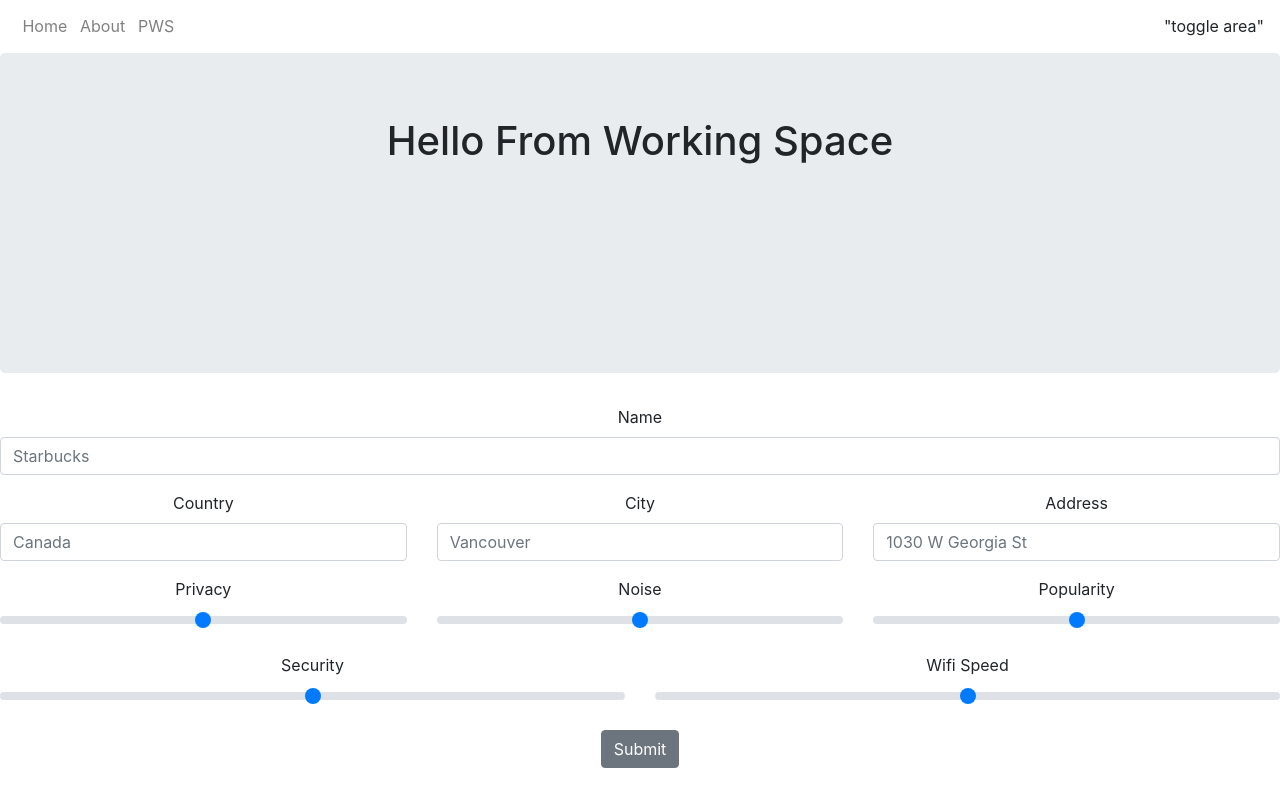
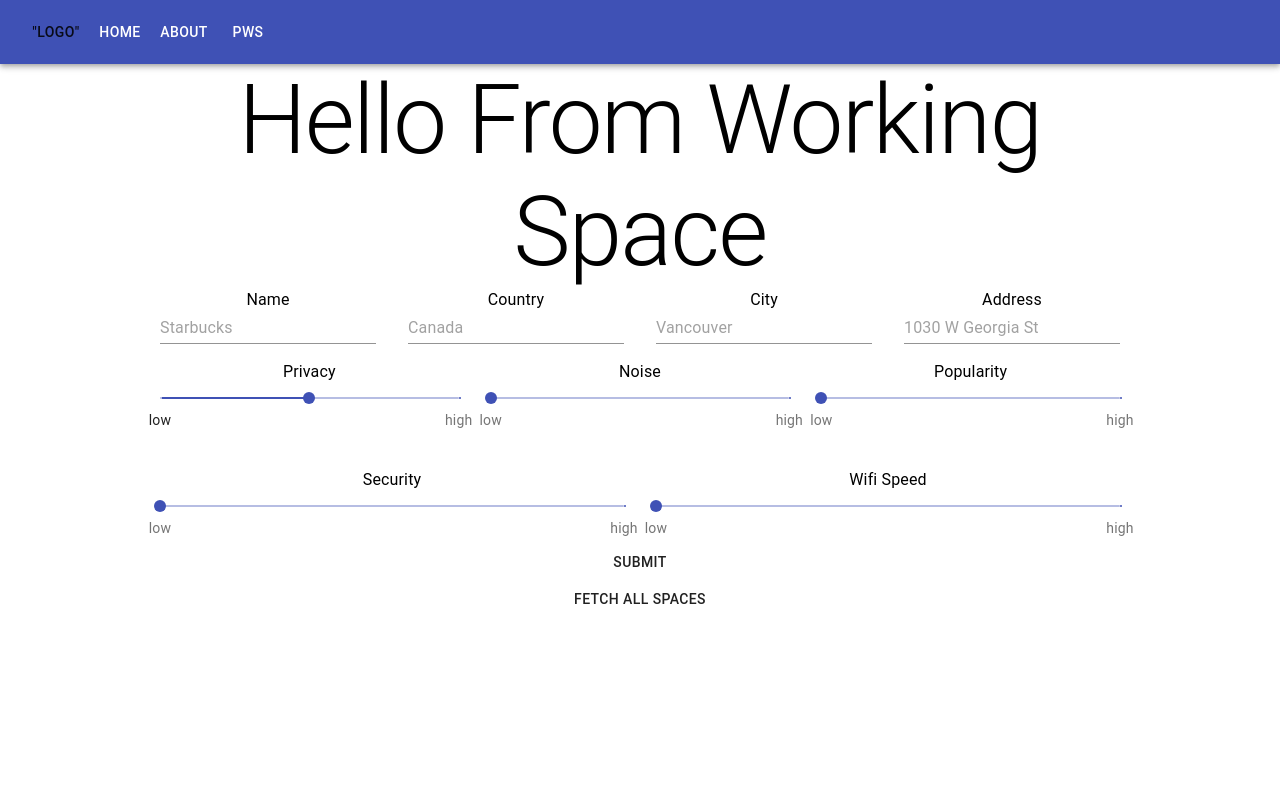
Before and after one commit to ColeMontagano/PWS, a React (Create React App) app in the folder frontend/: page /pws in a window 1280 px wide. Built offline with nearby package versions, Linux system fonts and the light colour scheme; no server answers.

Commit message:
material ui, import spaces from db

```diff
--- a/frontend/package.json
+++ b/frontend/package.json
@@ -3,14 +3,13 @@
   "version": "0.1.0",
   "private": true,
   "dependencies": {
+    "@material-ui/core": "^4.9.0",
     "axios": "^0.19.1",
-    "bootstrap": "^4.3.1",
     "formik": "^2.1.2",
     "react": "^16.9.0",
     "react-dom": "^16.9.0",
     "react-router-dom": "^5.0.1",
-    "react-scripts": "^3.3.0",
-    "reactstrap": "^8.0.1"
+    "react-scripts": "^3.3.0"
   },
   "scripts": {
     "start": "react-scripts start",
--- a/frontend/src/App.css
+++ b/frontend/src/App.css
@@ -2,8 +2,8 @@
   text-align: center;
 }
 
-.jumbotron {
-  min-height: 20rem;
+.workingSpaces {
+	margin: 0 10rem;
 }
 
 .navLinks {
--- a/frontend/src/App.js
+++ b/frontend/src/App.js
@@ -1,12 +1,12 @@
 import React from 'react';
 import './App.css';
 import { Route, Switch } from 'react-router-dom'
-import {Home, About, WorkingSpaces, AppNavbar } from './components/index.js'
+import {Home, About, WorkingSpaces, Navbar } from './components/index.js'
 
 function App() {
   return (
     <div className="App">
-        <AppNavbar/>
+        <Navbar/>
         <Switch>
           <Route path='/' exact component={Home} />
           <Route path='/about' component={About} />
--- a/frontend/src/components/about.jsx
+++ b/frontend/src/components/about.jsx
@@ -1,12 +1,12 @@
 import React, {Component} from 'react'
-import {Jumbotron} from 'reactstrap'
+import {Typography} from '@material-ui/core'
 
 class About extends Component {
     render() {
         return(
-            <Jumbotron>
-                <h1>Hello From About</h1>
-            </Jumbotron>
+            <Typography classname="header" variant="h1">
+            Hello From About
+       </Typography>
         )
     }
 }
--- a/frontend/src/components/home.jsx
+++ b/frontend/src/components/home.jsx
@@ -1,14 +1,14 @@
 import React, {Component} from 'react'
-import { Jumbotron} from 'reactstrap'
+import { Typography } from '@material-ui/core'
 
 
 class Home extends Component {
 
 render() {
      return(
-     <Jumbotron>
-          <h1>Welcome To Public Working Spaces</h1>
-     </Jumbotron>
+     <Typography classname="header" variant="h1">
+          Welcome To Public Working Spaces
+     </Typography>
 
      )
 }
--- a/frontend/src/components/index.js
+++ b/frontend/src/components/index.js
@@ -1,7 +1,7 @@
 import Home from './home'
 import About from './about'
 import WorkingSpaces from './workingspaces/main'
-import AppNavbar from './navbar'
+import Navbar from './navbar'
 import NewSpace from './workingspaces/newspace'
 
-export { AppNavbar, Home, WorkingSpaces, About, NewSpace }
+export { Navbar, Home, WorkingSpaces, About, NewSpace }
--- a/frontend/src/components/navbar.jsx
+++ b/frontend/src/components/navbar.jsx
@@ -1,55 +1,35 @@
 import React, { Component } from 'react'
 import { Link } from 'react-router-dom'
-import { Collapse, Navbar, NavbarToggler, Nav, NavItem} from 'reactstrap'
+import AppBar from '@material-ui/core/AppBar'
+import Toolbar from '@material-ui/core/Toolbar'
+import Typography from '@material-ui/core/Typography'
+import Button from '@material-ui/core/Button'
 
-class AppNavbar extends Component {
-	constructor(props) {
-		super(props)
-		this.toggle = this.toggle.bind(this)
-		this.state = {
-            isOpen: false
-		}
-	}
-
-	toggle() {
-		this.setState({
-			isOpen : !this.state.isOpen
-		})
-	}
-
+class Navbar extends Component {
 	render() {
 		return (
-			<div>
-				<Navbar dark expand="md">
-					<Link className="navLinks" to="/">
-						Home
-					</Link>
-					<Nav>
-						<NavItem>
-							<Link className="navLinks" to="/about">
-								About
-							</Link>
-						</NavItem>
-					</Nav>
-					<Nav>
-						<NavItem>
-							<Link className="navLinks" to="/pws">
-								PWS
-							</Link>
-						</NavItem>
-					</Nav>
-					<NavbarToggler onClick={this.toggle} />
-					<Collapse isOpen={this.state.isOpen} navbar>
-						<Nav className="ml-auto" navbar>
-							<NavItem>
-                                "toggle area"
-							</NavItem>
-						</Nav>
-					</Collapse>
-				</Navbar>
+			<div className="Navbar">
+				<AppBar position="sticky">
+					<Toolbar>
+						<Typography className="grow" variant="h6" color="inherit">
+							<Button component={Link} to="/">
+								"LOGO"
+							</Button>
+						</Typography>
+						<Button color="inherit" exact component={Link} to="/">
+							Home
+						</Button>
+						<Button color="inherit" component={Link} to="/about">
+							About
+						</Button>
+						<Button color="inherit" component={Link} to="/pws">
+							PWS
+						</Button>
+					</Toolbar>
+				</AppBar>
 			</div>
 		)
 	}
 }
 
-export default AppNavbar
+export default Navbar
--- a/frontend/src/components/workingspaces/main.jsx
+++ b/frontend/src/components/workingspaces/main.jsx
@@ -1,15 +1,20 @@
 import React, {Component} from 'react'
 import NewSpace from './newspace'
-import {Jumbotron} from 'reactstrap'
+import Spaces from './spaces'
+import {Typography} from '@material-ui/core'
 
 class WorkingSpaces extends Component {
     render() {
         return(
-            <div>
-                <Jumbotron>
-                    <h1>Hello From Working Space</h1>
-                </Jumbotron>
+            <div className="workingSpaces">
+     <Typography classname="header" variant="h1">
+          Hello From Working Space
+     </Typography>
+
+
                 <NewSpace />
+                <Spaces />
+
             </div>
         )
     }
--- a/frontend/src/components/workingspaces/newspace.jsx
+++ b/frontend/src/components/workingspaces/newspace.jsx
@@ -1,82 +1,103 @@
-import React from 'react'
-import {Col, Row, Button, Form, FormGroup, Label, Input, CustomInput} from 'reactstrap'
-import {useFormik} from 'formik'
+import React, {Component} from 'react'
+// import {Grid, Grid, Button, Form, FormControl, Typography, TextField, Slider} from 'reactstrap'
+import { makeStyles, FormControl, FormGroup, Typography, Slider, Grid, TextField, Button } from '@material-ui/core';
+import { useFormik } from 'formik'
 import axios from 'axios'
 
-const NewSpace = () =>  {
+const NewSpace = () => {
 
 
-const formik = useFormik({
-    initialValues : { name : '', country : '', city : '', address : '', privacy : 3, noise : 3, popularity : 3, security : 3, wifiSpeed : 3},
-    onSubmit: values => {axios.post('http://localhost:8080/workingspace', {values})}
-})
+    const formik = useFormik({
+        initialValues: { name: '', country: '', city: '', address: '',privacy: 3, noise: 3, popularity: 3, security: 3, wifiSpeed: 3},
+        onSubmit: values => { axios.post('http://localhost:8080/workingspace', { values }) }
+    })
 
 
-        return(
-            <div>
-            <Form onSubmit={formik.handleSubmit}>
-                <FormGroup>
-                    <Label for='name'>Name</Label>
-                    <Input type='text' id='name' name='name' placeholder='Starbucks' value={formik.values.name} onChange={formik.handleChange}/>
-                </FormGroup>
-                <Row>
-                    <Col md={4}>
-                        <FormGroup>
-                            <Label for='country'>Country</Label>
-                            <Input type='text' id='country' name='country' placeholder='Canada' value={formik.values.country} onChange={formik.handleChange}/>
-                        </FormGroup>
-                    </Col>
-                    <Col md={4}>
-                        <FormGroup>
-                            <Label for='city'>City</Label>
-                            <Input type='text' id='city' name='city' placeholder='Vancouver' value={formik.values.city} onChange={formik.handleChange}/>
-                        </FormGroup>
-                    </Col>
-                    <Col md={4}>
-                        <FormGroup>
-                            <Label for='address'>Address</Label>
-                            <Input type='text' id='address' name='address' placeholder='1030 W Georgia St' value={formik.values.address} onChange={formik.handleChange}/>
-                        </FormGroup>
-                    </Col>
-                </Row>
-                <Row>
-                    <Col md={4}>
-                        <FormGroup>
-                            <Label>Privacy</Label>
-                            <CustomInput type='range' name='privacy' id='privacy' min='1' max='5' value={formik.values.privacy} onChange={formik.handleChange}/>
-                        </FormGroup>
-                    </Col>
-                    <Col md={4}>
-                        <FormGroup>
-                            <Label>Noise</Label>
-                            <CustomInput type='range' name='noise' id='noise' min='1' max='5' default='1' value={formik.values.noise} onChange={formik.handleChange}/>
-                        </FormGroup>
-                    </Col>
-                    <Col md={4}>
-                        <FormGroup>
-                            <Label>Popularity</Label>
-                            <CustomInput type='range' name='popularity' id='popularity' min='1' max='5' value={formik.values.popularity} onChange={formik.handleChange}/>
-                        </FormGroup>
-                    </Col>
-                </Row>
-                <Row>
-                    <Col md={6}>
-                        <FormGroup>
-                            <Label>Security</Label>
-                            <CustomInput type='range' name='security' id='security' min='1' max='5' value={formik.values.security} onChange={formik.handleChange}/>
-                        </FormGroup>
-                    </Col>
-                    <Col md={6}>
-                        <FormGroup>
-                            <Label>Wifi Speed</Label>
-                            <CustomInput type='range' name='wifiSpeed' id='wifiSpeed' min='1' max='5' value={formik.values.wifiSpeed} onChange={formik.handleChange}/>
-                        </FormGroup>
-                    </Col>
-                </Row>
-                <Button type='submit'>Submit</Button>
-            </Form>
-         </div>
-        )
+    const marks = [
+        {
+            value: 1,
+            label: 'low',
+        },
+        {
+            value: 5,
+            label: 'high'
+        }
+    ];
+
+    function valuetext(value) {
+        return `${value}`;
+    }
+
+
+
+    return (
+        <form onSubmit={formik.handleSubmit}>
+            <Grid container spacing={4}>
+                <Grid item xs={3}>
+
+                    <Typography for='name'>Name</Typography>
+                    <TextField type='text' id='name' name='name' placeholder='Starbucks' value={formik.values.name} onChange={formik.handleChange} />
+
+                </Grid>
+                <Grid item xs={3}>
+
+                    <Typography for='country'>Country</Typography>
+                    <TextField type='text' id='country' name='country' placeholder='Canada' value={formik.values.country} onChange={formik.handleChange} />
+
+                </Grid>
+                <Grid item xs={3}>
+
+                    <Typography for='city'>City</Typography>
+                    <TextField type='text' id='city' name='city' placeholder='Vancouver' value={formik.values.city} onChange={formik.handleChange} />
+
+                </Grid>
+                <Grid item xs={3}>
+
+                    <Typography for='address'>Address</Typography>
+                    <TextField type='text' id='address' name='address' placeholder='1030 W Georgia St' value={formik.values.address} onChange={formik.handleChange} />
+
+                </Grid>
+
+            </Grid>
+
+            <Grid container spacing={4}>
+                <Grid item xs={4}>
+                    <Typography id="privacy">Privacy</Typography>
+                    <Slider name="privacy" step={1} marks={marks} min={1} max={5} onChange={formik.handleChange} valueLabelDisplay="auto" defaultValue={3} value={formik.values.privacy}/>
+
+                </Grid>
+
+                <Grid item xs={4}>
+
+                    <Typography>Noise</Typography>
+                    <Slider name='noise' getAriaValueText={valuetext} step={1} marks={marks} min={1} max={5}  onChange={formik.handleChange} valueLabelDisplay="auto"/>
+
+                </Grid>
+                <Grid item xs={4}>
+
+                    <Typography>Popularity</Typography>
+                    <Slider name='popularity' getAriaValueText={valuetext} step={1}  marks={marks} min={1} max={5} onChange={formik.handleChange} valueLabelDisplay="auto"/>
+
+                </Grid>
+                <Grid item xs={6}>
+
+                    <Typography>Security</Typography>
+                    <Slider name='security' getAriaValueText={valuetext} step={1}  marks={marks} min={1} max={5} v onChange={formik.handleChange} valueLabelDisplay="auto"/>
+
+                </Grid>
+                <Grid item xs={6}>
+
+                    <Typography>Wifi Speed</Typography>
+                    <Slider name='wifiSpeed' getAriaValueText={valuetext} step={1}  marks={marks} min={1} max={5} onChange={formik.handleChange} valueLabelDisplay="auto"/>
+
+                </Grid>
+
+            </Grid>
+
+
+            <Button type='submit'>Submit</Button>
+        </form>
+    )
 
 }
 
--- /dev/null
+++ b/frontend/src/components/workingspaces/spaceList.jsx
@@ -0,0 +1,19 @@
+import React from 'react'
+
+
+const SpaceList = (props) => {
+
+    console.log(props.allSpaces)
+
+    return(props.allSpaces.map((spaces, i) => {
+        return(
+        <div key={i}>
+            <h1>{spaces.name}</h1>
+        </div>
+
+        )
+    })
+    )
+}
+
+export default SpaceList
--- /dev/null
+++ b/frontend/src/components/workingspaces/spaces.jsx
@@ -0,0 +1,31 @@
+import React, {Component} from 'react'
+import {Button} from '@material-ui/core'
+import SpaceList from './spaceList'
+import axios from 'axios'
+
+class Spaces extends Component {
+    state = ({
+        allSpaces : []
+    })
+
+    componentWillMount() {
+        axios.get('http://localhost:8080/workingspace').then(allItems => this.setState({allSpaces : allItems.data}))
+    }
+
+    // fetchAll = () => {
+    //     axios.get('http://localhost:8080/workingspace').then(allItems => this.setState({allSpaces : allItems.data}))
+    // }
+
+
+    render(){
+        return (
+            <div>
+                <Button >Fetch All Spaces</Button>
+
+                <SpaceList allSpaces={this.state.allSpaces}/>
+            </div>
+        )
+    }
+}
+
+export default Spaces
--- a/frontend/src/index.js
+++ b/frontend/src/index.js
@@ -4,7 +4,6 @@ import './index.css';
 import App from './App';
 import * as serviceWorker from './serviceWorker';
 import { BrowserRouter as Router } from 'react-router-dom'
-import 'bootstrap/dist/css/bootstrap.css'
 
 
 ReactDOM.render(
```
Also changed, not shown: 1 other file (tests, documents, lock files or other folders).
